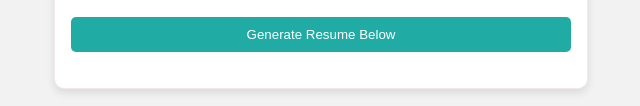
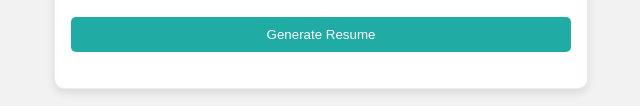
Before and after one commit to abdul-ahad-26/interactive-resume-builder, a plain HTML site: page index.html in a window 1280 px wide. Shown: the part 1391-1497 px from the top of the page, 319-959 px from the left. Drawn offline with Linux system fonts and the light colour scheme.

Commit message:
changed download resume button

```diff
--- a/index.html
+++ b/index.html
@@ -73,7 +73,7 @@
                 </fieldset>
             </div>
 
-            <button class="submit" type="submit">Generate Resume Below</button>
+            <button class="submit" type="submit">Generate Resume</button>
         </form>
     </div>
 
```
